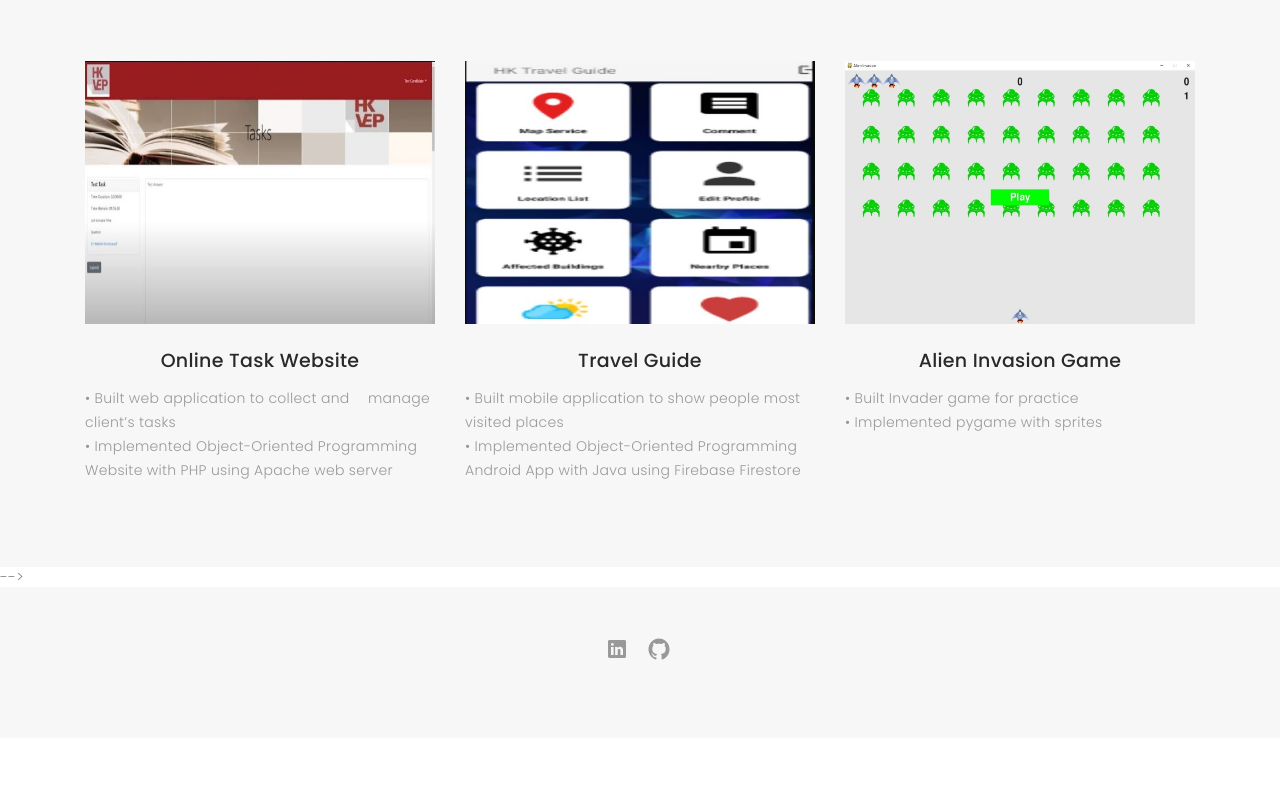
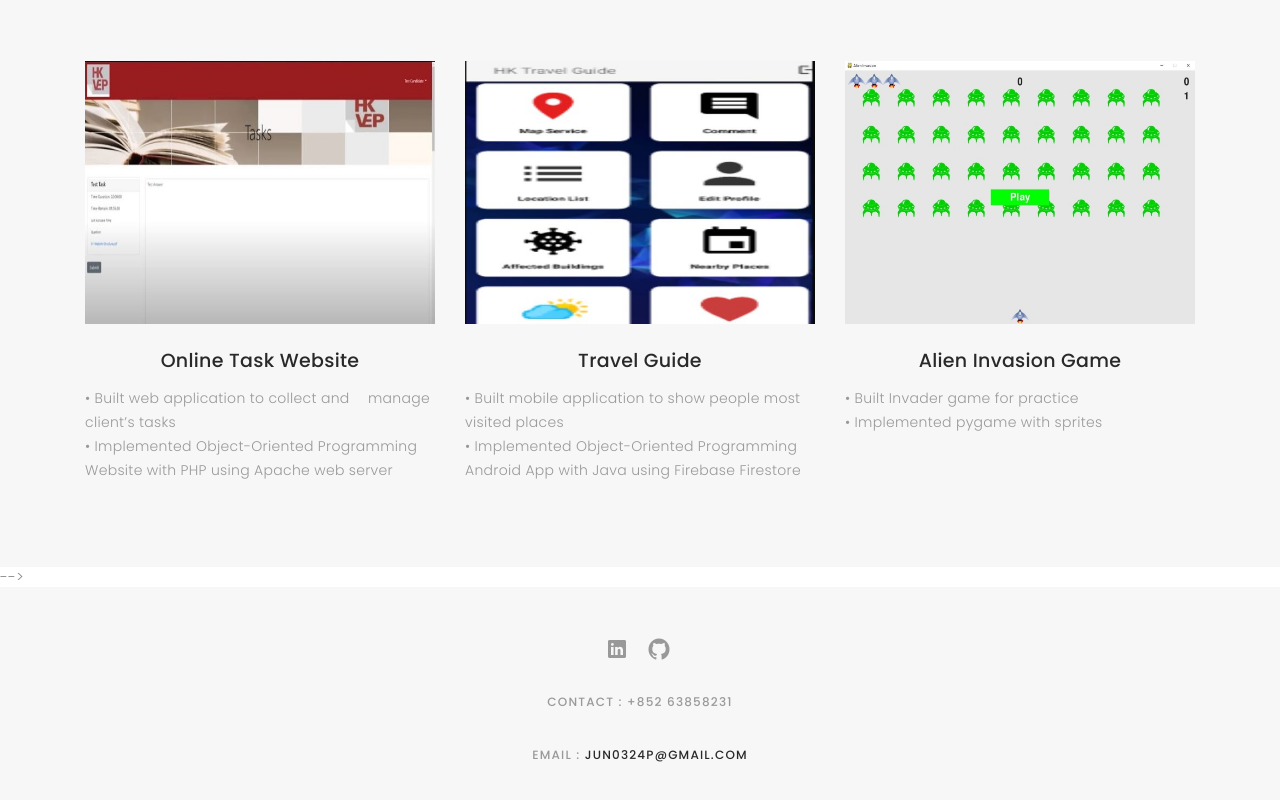
Before and after one commit to MJUN0324/MJUN0324.github.io, a plain HTML site: page index.html in a window 1280 px wide. Shown: the part 3045-3845 px from the top of the page. Before the commit the page ends 3783 px from the top, so only its background shows below. Drawn offline with nearby package versions, Linux system fonts and the light colour scheme; files whose address does not match are found by name; a web font is replaced by a local one.

Commit message:
Update contact info

```diff
--- a/index.html
+++ b/index.html
@@ -415,7 +415,8 @@
         </ul>
 
       </div>
-
+      <p>Contact  : +852 63858231</p>
+      <p>Email  : <a href="mailto:jun0324p@gmail.com">jun0324p@gmail.com</a></p>
       <!-- <p>&copy; Copyrights Folio. All rights reserved.</p> -->
 
       <div class="credits">
```
